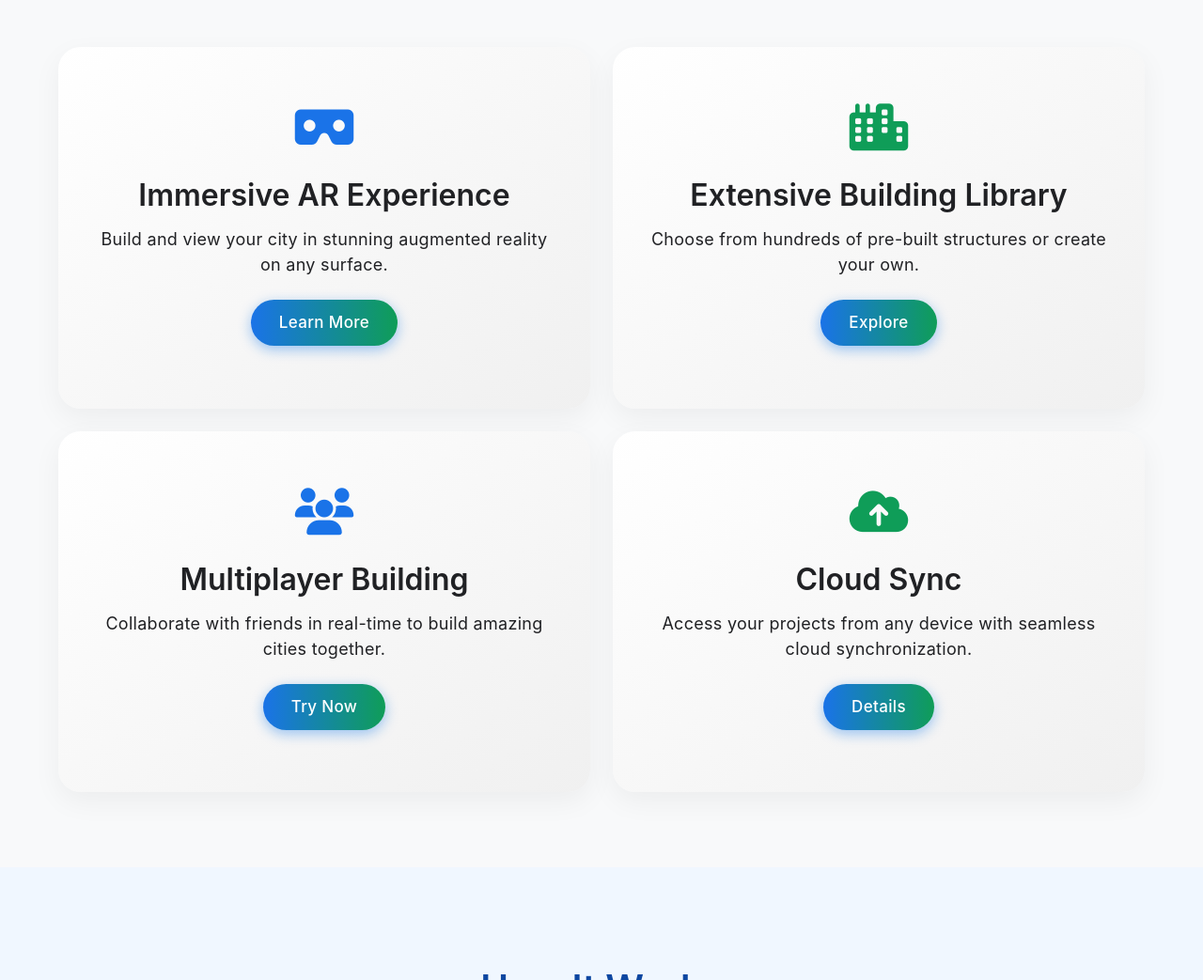
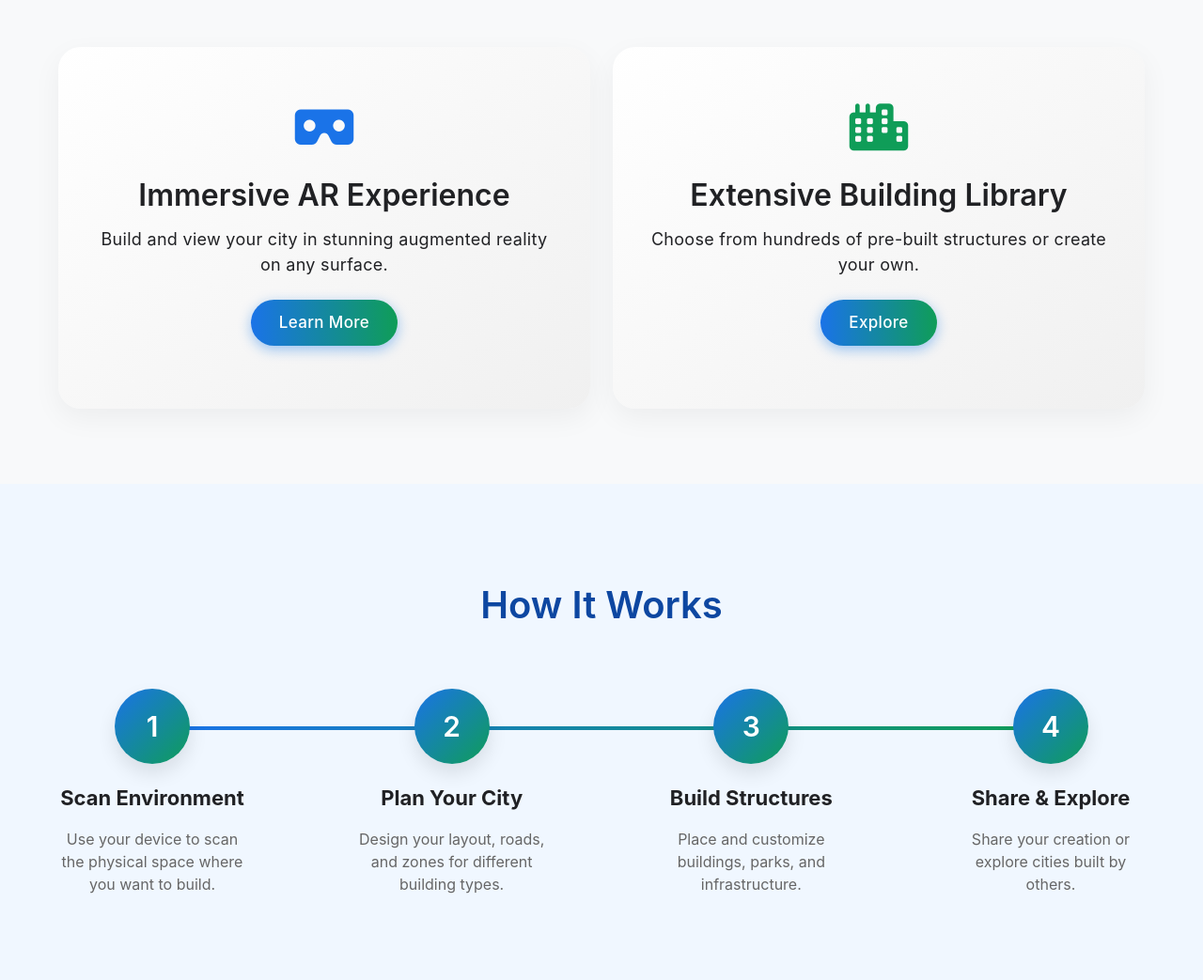
Before and after one commit to mmbar08/HackathonWebsite, a plain HTML site: page index.html in a window 1280 px wide. Shown: the part 677-1720 px from the top of the page at 94% size. Drawn offline with Linux system fonts and the light colour scheme.

Commit message:
shitty message

```diff
--- a/index.html
+++ b/index.html
@@ -32,7 +32,7 @@
     </section>
 
     <section class="features-section">
-        <h2 class="section-title">Powerful Features</h2>
+        <h2 class="section-title">Features</h2>
         <div class="grid-section">
             <div class="grid-item">
                 <i class="fas fa-vr-cardboard feature-icon"></i>
@@ -45,19 +45,6 @@
                 <h3>Extensive Building Library</h3>
                 <h4>Choose from hundreds of pre-built structures or create your own.</h4>
                 <a href="#" class="button button-primary">Explore</a>
-            </div>
-            <div class="grid-item">
-                <i class="fas fa-users feature-icon"></i>
-                <h3>Multiplayer Building</h3>
-                <h4>Collaborate with friends in real-time to build amazing cities together.</h4>
-                <a href="#" class="button button-primary">Try Now</a>
-            </div>
-            <div class="grid-item">
-                <i class="fas fa-cloud-upload-alt feature-icon"></i>
-                <h3>Cloud Sync</h3>
-                <h4>Access your projects from any device with seamless cloud synchronization.</h4>
-                <a href="#" class="button button-primary">Details</a>
-            </div>
         </div>
     </section>
 
```
